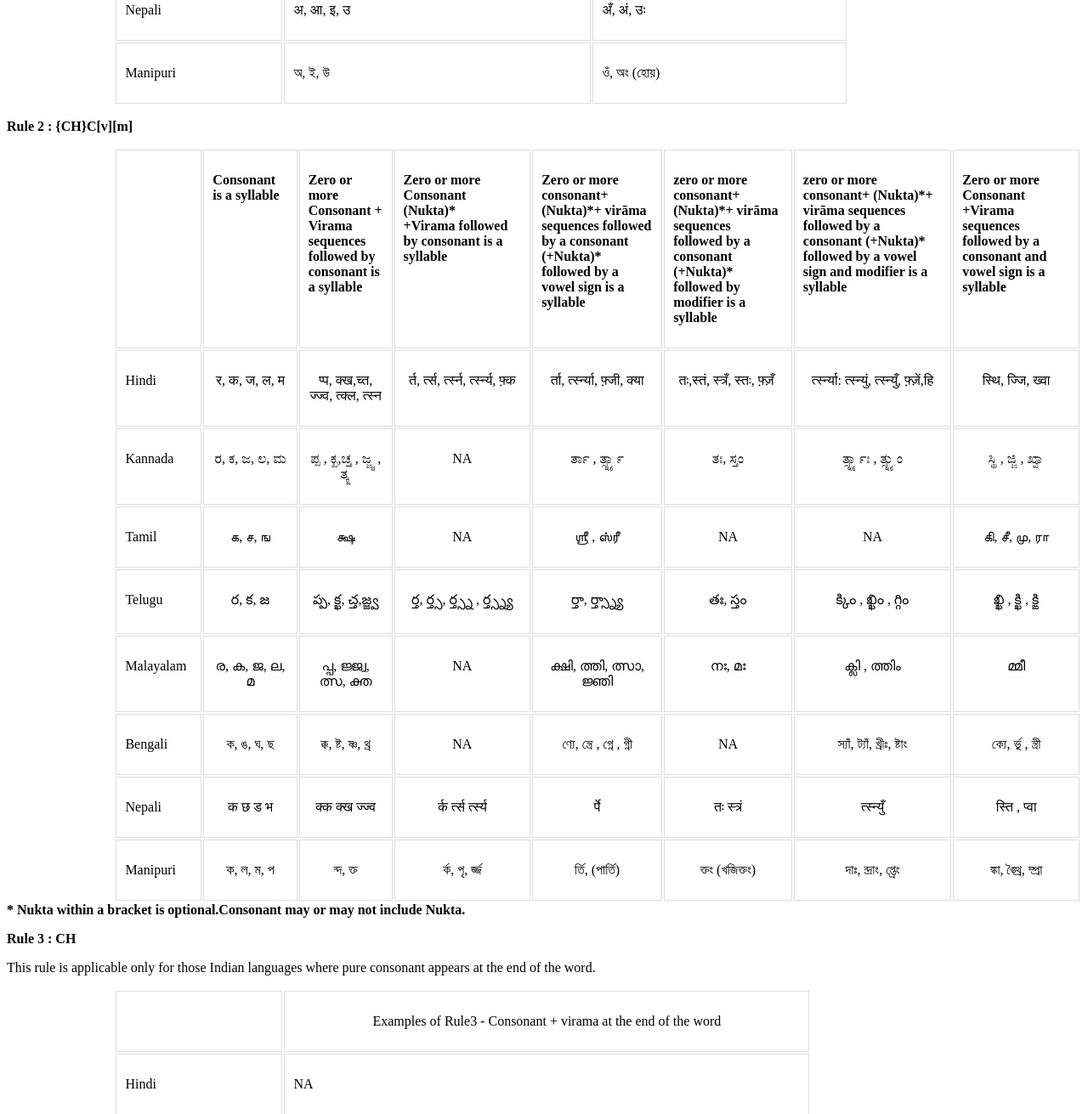
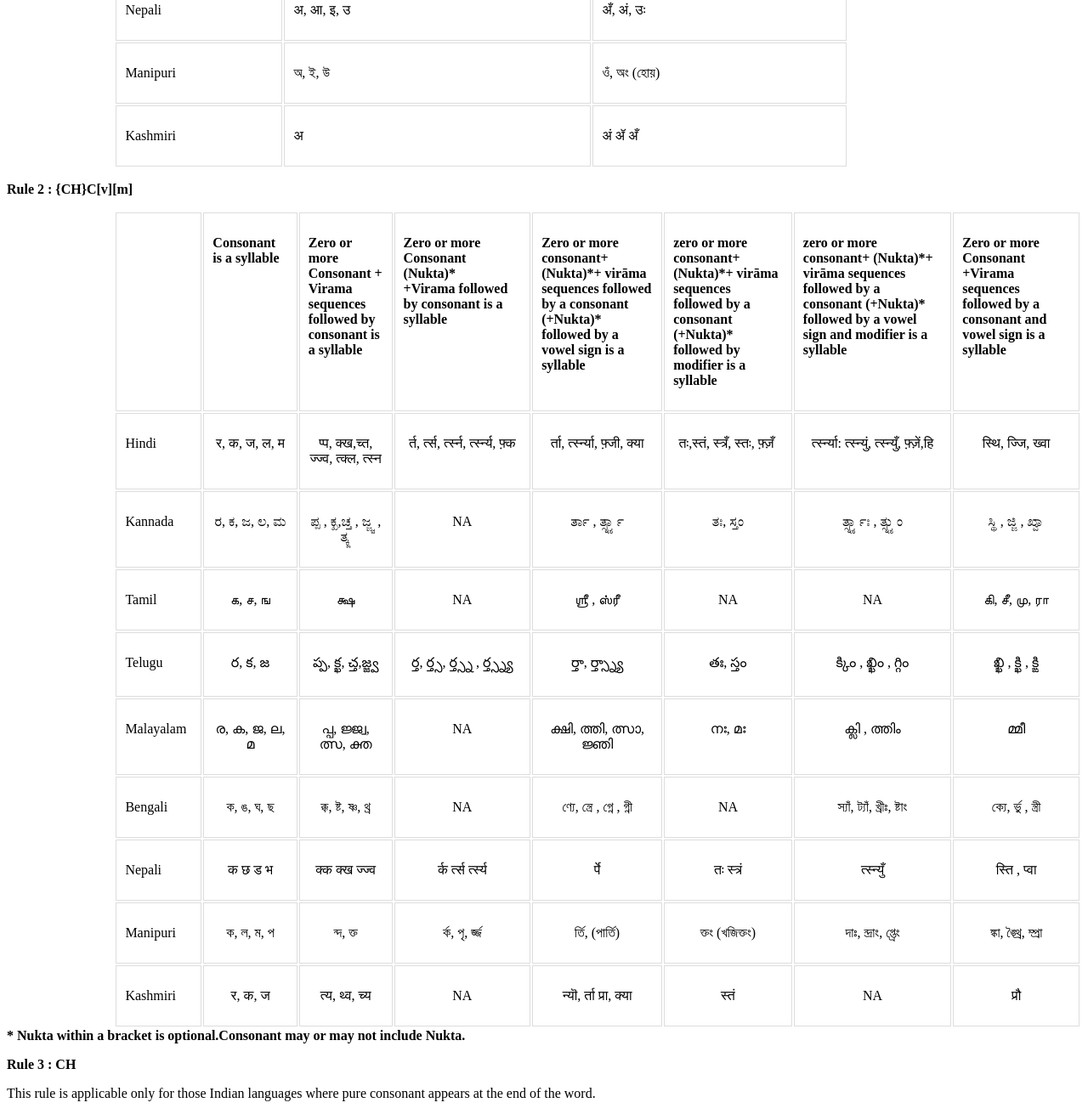
Before and after one commit to w3c/ilreq, a plain HTML site: page index.html in a window 1280 px wide. Shown: the part 7440-8751 px from the top of the page at 85% size. Drawn offline with Linux system fonts and the light colour scheme; a web font is replaced by a local one.

Commit message:
Add use-cases of orthographic syllable for Kashmiri language

```diff
--- a/index.html
+++ b/index.html
@@ -568,6 +568,11 @@
            <td width="319" valign="top"><p>অ, ই, উ</p></td>
            <td width="277" valign="top"><p>ওঁ, অং (হোয়)</p></td>
          </tr>
+         <tr>
+           <td width="174" valign="top"><p>Kashmiri</p></td>
+           <td width="319" valign="top"><p>अ</p></td>
+           <td width="277" valign="top"><p>अं ॲ अँ</p></td>
+         </tr>
 
        </table>
           <p><b>Rule 2 : {CH}C[v][m]</b></p>
@@ -664,6 +669,17 @@
           <td width="225" valign="top"><p align="center">দাঃ, ন্দ্রাং, প্ত্রেং</p></td>
           <td width="165" valign="top"><p align="center">ঙ্কা, ঙ্থ্রৈ, ম্প্রা</p></td>
         </tr>
+
+         <tr>
+          <td width="84" height="36" valign="top"><p>Kashmiri</p></td>
+          <td width="99" valign="top"><p align="center">र, क, ज</p></td>
+          <td width="98" valign="top"><p align="center">त्य, थ्व, च्य</p></td>
+          <td width="150" valign="top"><p align="center">NA </p></td>
+          <td width="169" valign="top"><p align="center">न्यॊ, र्ता प्रा, क्या</p></td>
+          <td width="165" valign="top"><p align="center">स्तं</p></td>
+          <td width="225" valign="top"><p align="center">NA</p></td>
+          <td width="165" valign="top"><p align="center">प्रौ</p></td>
+        </tr>
       </table>
      <strong> * Nukta within a bracket is optional.Consonant may or may not include Nukta.</strong>
           <p><b>Rule 3 : CH</b></p>
@@ -705,6 +721,10 @@
         <tr>
           <td width="174" valign="top"><p>Manipuri</p></td>
           <td width="596" valign="top"><p> খ্বাঙজেৎ</p></td>
+                  </tr>
+                  <tr>
+          <td width="174" valign="top"><p>Kashmiri</p></td>
+          <td width="596" valign="top"><p> NA</p></td>
         </tr>
       </table>
         </div>
```
